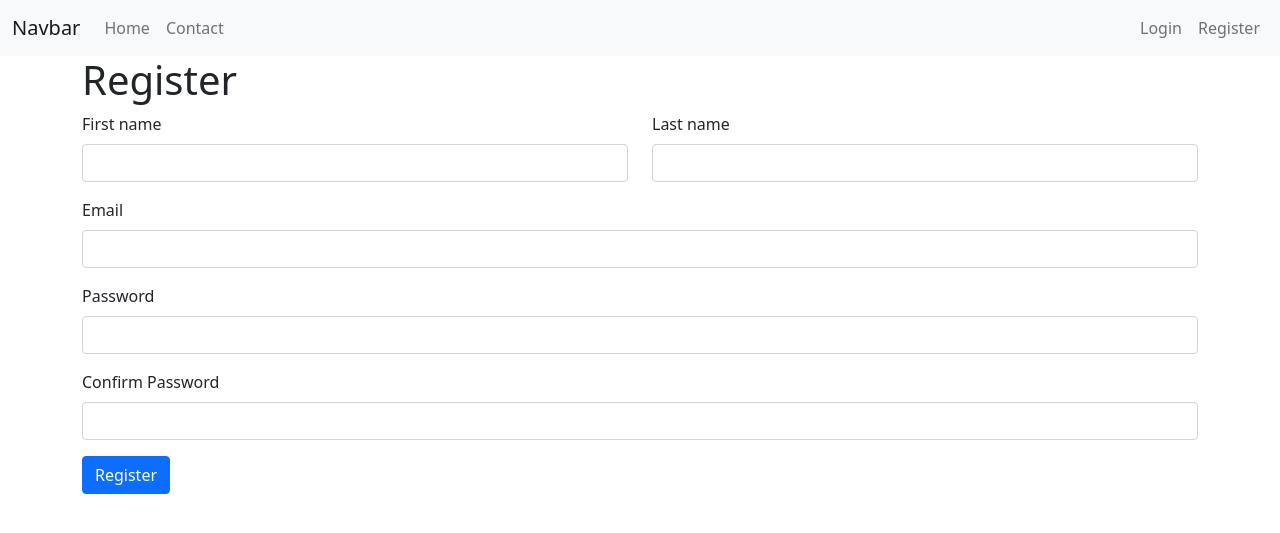
After one commit to YassSoliman/PHPMVCFramework, a PHP site: page /PHPMVCFramework/register in a window 1280 px wide. The commit adds this page. Shown: the top 533 px of the page. Run offline with PHP 8.4, Linux system fonts and the light colour scheme; some libraries are stand-ins or nearby versions.

Commit message:
Implemented register view and AuthController

```diff
--- /dev/null
+++ b/controllers/AuthController.php
@@ -0,0 +1,23 @@
+<?php
+
+namespace app\controllers;
+use app\core\Controller;
+use app\core\Request;
+
+class AuthController extends Controller
+{
+	public function login()
+	{
+		return $this->render('login');
+	}
+
+	public function register(Request $request)
+	{
+		if ($request->isPost()) {
+			return 'Handle submitted data';
+		}
+		return $this->render('register');
+	}
+}
+
+?>
--- /dev/null
+++ b/core/Controller.php
@@ -0,0 +1,15 @@
+<?php
+
+namespace app\core;
+use app\core\Application;
+
+class Controller
+{
+	public function render($view, $params = [])
+	{
+		return Application::$app->router->renderView($view, $params);
+
+	}
+}
+
+?>
--- a/core/Request.php
+++ b/core/Request.php
@@ -16,11 +16,40 @@ class Request
 		$path = substr($path, 0, $position);
 	}
 
-	public function getMethod()
+	public function method()
 	{
 		return strtolower($_SERVER['REQUEST_METHOD']);
 
 	}
+
+	public function isGet()
+	{
+		return $this->method() === 'get';
+	}
+
+	public function isPost()
+	{
+		return $this->method() === 'post';
+	}
+
+	public function getBody()
+	{
+		$body = [];
+
+		if ($this->method() === 'get') {
+			foreach ($_GET as $key => $value) {
+				$body[$key] = filter_input(INPUT_GET, $key, FILTER_SANITIZE_SPECIAL_CHARS);
+			}
+		}
+
+		if ($this->method() === 'post') {
+			foreach ($_POST as $key => $value) {
+				$body[$key] = filter_input(INPUT_POST, $key, FILTER_SANITIZE_SPECIAL_CHARS);
+			}
+		}
+
+		return $body;
+	}
 }
 
 ?>
--- a/core/Router.php
+++ b/core/Router.php
@@ -27,7 +27,7 @@ class Router
 	public function resolve()
 	{
 		$path = $this->request->getPath();
-		$method = $this->request->getMethod();
+		$method = $this->request->method();
 		$callback = $this->routes[$method][$path] ?? false;
 		if ($callback === false)
 		{
@@ -40,7 +40,10 @@ class Router
 			return $this->renderView($callback);
 		}
 
-		return call_user_func($callback);
+		if (is_array($callback)) {
+			$callback[0] = new $callback[0]();
+		}
+		return call_user_func($callback, $this->request);
 	}
 
 	public function renderView($view, $params = [])
--- a/public/index.php
+++ b/public/index.php
@@ -3,13 +3,20 @@
 require_once __DIR__.'/../vendor/autoload.php';
 use app\core\Application;
 use app\controllers\SiteController;
+use app\controllers\AuthController;
 
 $app = new Application(dirname(__DIR__));
 
-$app->router->get('/', [new SiteController, 'home']);
+$app->router->get('/', [SiteController::class, 'home']);
 
-$app->router->get('/contact', [new SiteController, 'contact']);
-$app->router->post('/contact', [new SiteController, 'handleContact']);
+$app->router->get('/contact', [SiteController::class, 'contact']);
+$app->router->post('/contact', [SiteController::class, 'handleContact']);
+
+$app->router->get('/login', [AuthController::class, 'login']);
+$app->router->post('/login', [AuthController::class, 'login']);
+
+$app->router->get('/register', [AuthController::class, 'register']);
+$app->router->post('/register', [AuthController::class, 'register']);
 
 $app->run();
 /*
--- a/views/layouts/main.php
+++ b/views/layouts/main.php
@@ -24,11 +24,20 @@
         <div class="collapse navbar-collapse" id="navbarSupportedContent">
           <ul class="navbar-nav me-auto mb-2 mb-lg-0">
             <li class="nav-item">
-              <a class="nav-link active" aria-current="page" href="">Home</a>
+              <a class="nav-link" href="">Home</a>
             </li>
             <li class="nav-item">
               <a class="nav-link" href="contact">Contact</a>
             </li>
+          </ul>
+          <ul class="navbar-nav ml-auto mb-2 mb-lg-0">
+            <li class="nav-item">
+              <a class="nav-link" href="login">Login</a>
+            </li>
+            <li class="nav-item">
+              <a class="nav-link" href="register">Register</a>
+            </li>
+          </ul>
         </div>
       </div>
     </nav>
--- /dev/null
+++ b/views/register.php
@@ -0,0 +1,30 @@
+<h1>Register</h1>
+<form action="" method="post">
+  <div class="row">
+    <div class="col">
+      <div class="mb-3">
+        <label class="form-label">First name</label>
+        <input type="text" name="firstName" class="form-control">
+      </div>
+    </div>
+    <div class="col">
+      <div class="mb-3">
+        <label class="form-label">Last name</label>
+        <input type="text" name="lastName" class="form-control">
+      </div>
+    </div>
+  </div>
+  <div class="mb-3">
+    <label class="form-label">Email</label>
+    <input type="email" name="email" class="form-control">
+  </div>
+  <div class="mb-3">
+    <label class="form-label">Password</label>
+    <input type="password" name="password" class="form-control">
+  </div>
+  <div class="mb-3">
+    <label class="form-label">Confirm Password</label>
+    <input type="password" name="confirmPassword" class="form-control">
+  </div>
+  <button type="submit" class="btn btn-primary">Register</button>
+</form>
```
Also changed, not shown: controllers/SiteController.php (+8 -5 lines), views/login.php (added).
